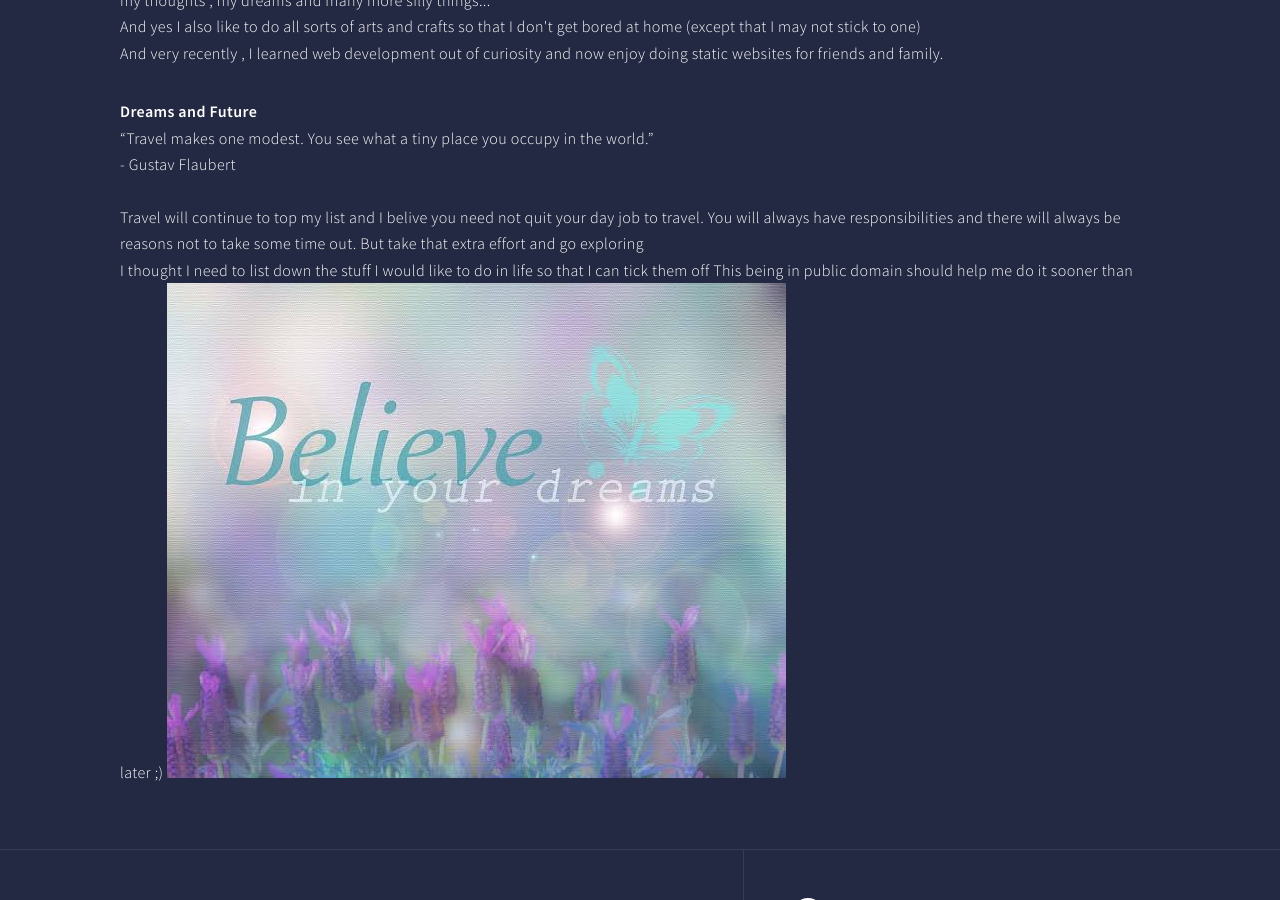
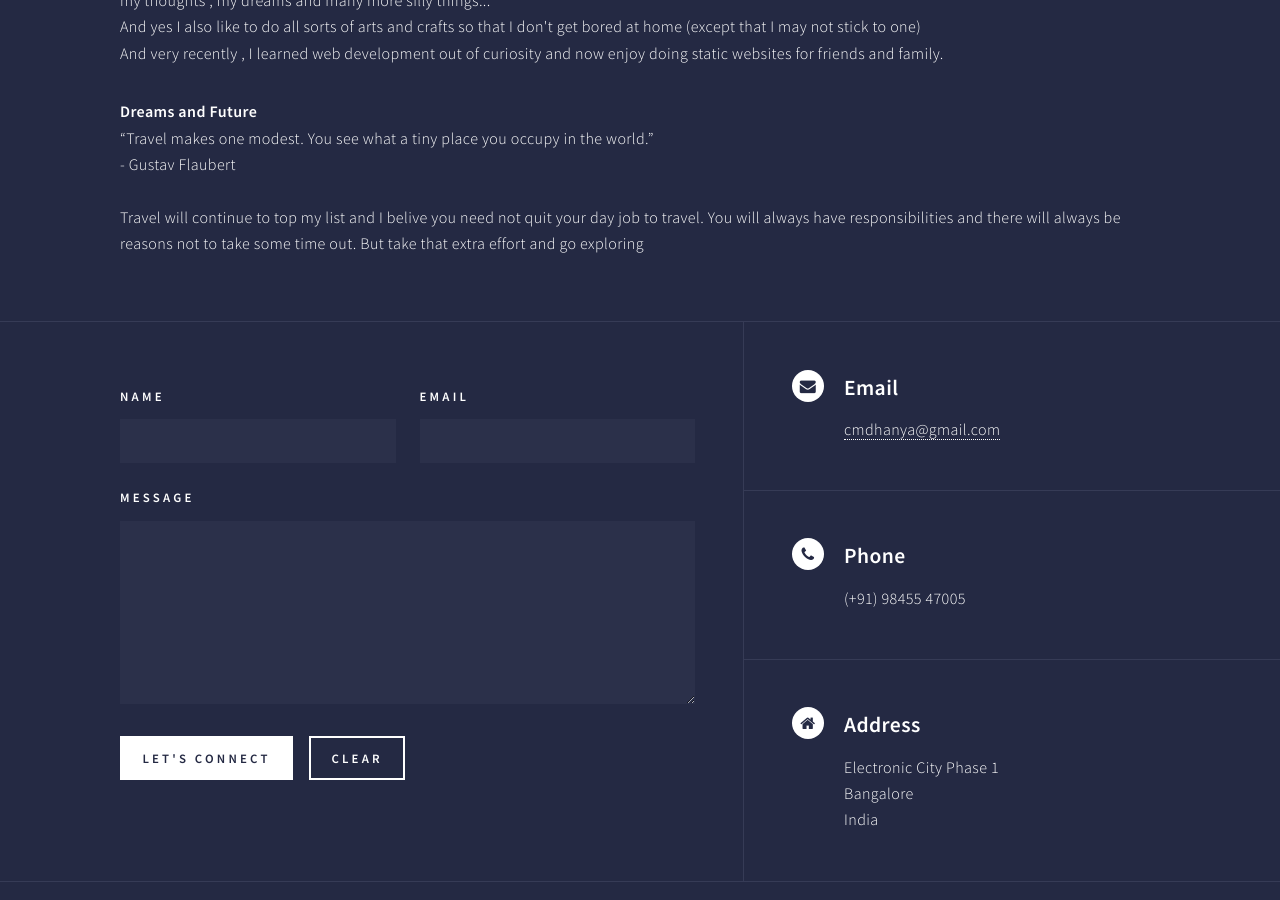
Before and after one commit to dhanyacm/dhanyacm, a Jekyll site: the page built from aboutme.html, in a window 1280 px wide and 900 px high, scrolled down 1120 px. Built offline with Jekyll 4.4.1, drawn with Linux system fonts in a browser that asks for light colours.

Commit message:
Update aboutme.html

```diff
--- a/aboutme.html
+++ b/aboutme.html
@@ -48,13 +48,6 @@ frontpage: false
 										 - Gustav Flaubert
 										<br> <br>
 										Travel will continue to top my list and I belive you need not quit your day job to travel. You will always have responsibilities and there will always be reasons not to take some time out. But take that extra effort and go exploring
-										<br>
-										I thought I need to list down the stuff I would like to do in life so that I can tick them off
-										This being in public domain should help me do it sooner than later ;)
-
-										<a href="lifegoals.html" class="image">
-											<img src="images/pic12.jpg" alt="Life Goals" data-position="center center" />
-										</a>
 
 									</p>
 
```
